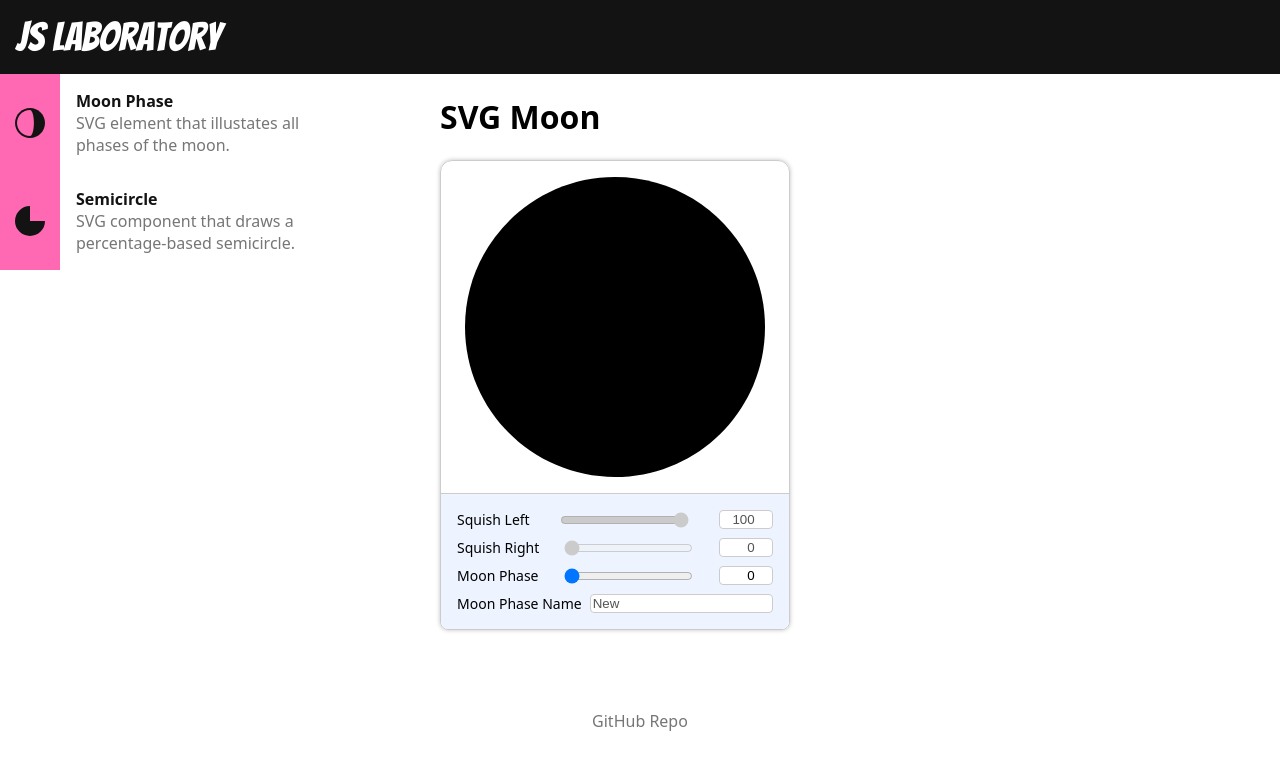
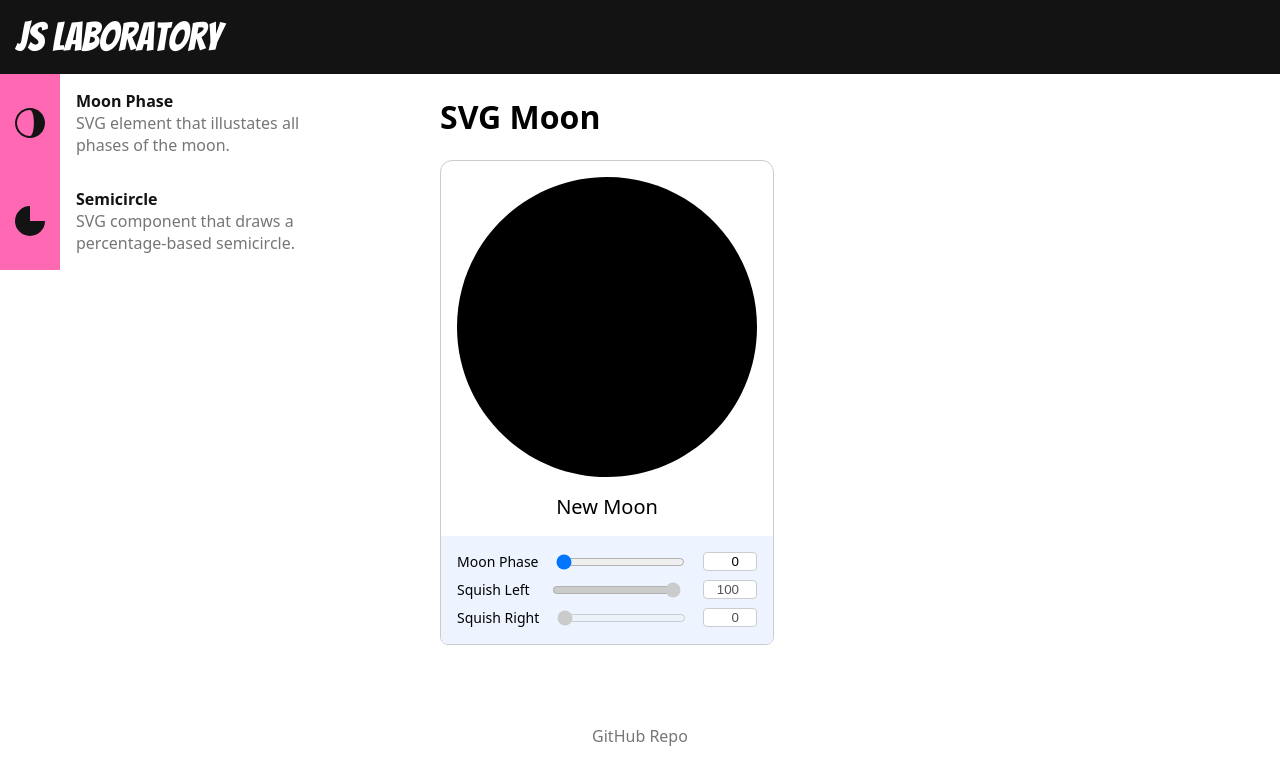
Before and after one commit to CrowsInTrenchCoat/isolations, a Next.js app: page /isolations/svg-moon in a window 1280 px wide. Shown: the top 784 px of the page. Built offline with nearby package versions, Linux system fonts and the light colour scheme.

Commit message:
minor refactor of moon phase isolation.

```diff
--- a/app/(demos)/svg-moon/svg-artboard-controlled.tsx
+++ b/app/(demos)/svg-moon/svg-artboard-controlled.tsx
@@ -4,7 +4,6 @@ import React, { ChangeEvent, useEffect, useState } from 'react'
 import { ClosedInterval, OpenInterval } from '@/lib/interval'
 import { SvgArtboard } from './svg-artboard'
 import { NumberRangeInput } from '@/form/number-range-input'
-import { TextInput } from '@/form/text-input'
 
 export function SvgArtboardControlled () {
   const [ squishLeft, setSquishLeft ] = useState<number>(100)
@@ -16,23 +15,28 @@ export function SvgArtboardControlled () {
     const phase = parseFloat(event.currentTarget.value)
     setMoonPhase(phase)
     if (phase === 0) {
+      // New Moon (type 1)
       setSquishLeft(100)
       setSquishRight(0)
     } else if (phase === 1) {
+      // New Moon (type 2)
       setSquishLeft(0)
       setSquishRight(100)
     } else if (phase > 0 && phase < 0.5) {
+      // Squish Left
       const cents = new ClosedInterval(0, 100)
       const value = (new ClosedInterval(0, 0.5)).translate(phase, cents)
       const nextSquishLeft = cents.reflect(value)
       setSquishLeft(nextSquishLeft)
       setSquishRight(0)
     } else if (phase > 0.5 && phase < 1) {
+      // Squish Right
       const cents = new ClosedInterval(0, 100)
       const nextSquishRight = (new ClosedInterval(0.51, 1)).translate(phase, cents)
       setSquishLeft(0)
       setSquishRight(nextSquishRight)
     } else {
+      // Full Moon
       setSquishLeft(0)
       setSquishRight(0)
     }
@@ -40,15 +44,15 @@ export function SvgArtboardControlled () {
 
   useEffect(() => {
     const interval = (new ClosedInterval(0, 1))
-      .withLabel('New', new ClosedInterval(0))
+      .withLabel('New Moon', new ClosedInterval(0))
       .withLabel('Waxing Crescent', new OpenInterval(0, 0.25))
       .withLabel('First Quarter', new ClosedInterval(0.25))
       .withLabel('Waxing Gibbous', new OpenInterval(0.25, 0.50))
-      .withLabel('Full', new ClosedInterval(0.50))
+      .withLabel('Full Moon', new ClosedInterval(0.50))
       .withLabel('Waning Gibbous', new OpenInterval(0.50, 0.75))
       .withLabel('Last Quarter', new ClosedInterval(0.75))
       .withLabel('Waning Crescent', new OpenInterval(0.75, 1))
-      .withLabel('New', new ClosedInterval(1))
+      .withLabel('New Moon', new ClosedInterval(1))
 
     setMoonPhaseName(interval.label(moonPhase))
   }, [moonPhase])
@@ -62,8 +66,17 @@ export function SvgArtboardControlled () {
           squishLeft={squishLeft}
           squishRight={squishRight}
         />
+        <div className="box-preview-label">{moonPhaseName}</div>
       </div>
       <div className="box-actions">
+        <NumberRangeInput
+          label="Moon Phase"
+          min={0}
+          max={1}
+          onChange={handleChangeMoonPhase}
+          step={0.01}
+          value={moonPhase}
+        />
         <NumberRangeInput
           label="Squish Left"
           min={0}
@@ -80,19 +93,6 @@ export function SvgArtboardControlled () {
           value={squishRight}
           disabled
         />
-        <NumberRangeInput
-          label="Moon Phase"
-          min={0}
-          max={1}
-          onChange={handleChangeMoonPhase}
-          step={0.01}
-          value={moonPhase}
-        />
-        <TextInput
-          disabled
-          label="Moon Phase Name"
-          value={moonPhaseName}
-        />
       </div>
     </div>
   )
--- a/app/globals.scss
+++ b/app/globals.scss
@@ -96,21 +96,9 @@ abbr {
   }
 }
 
-@mixin border-box {
+.box {
+  background: #fff;
   border: 1px solid #ccc;
-  border-radius: 0.75rem;
-  box-shadow: 0 0 0.25rem rgba(0, 0, 0, 0.25);
-  transition: box-shadow 250ms ease;
-  &:focus,
-  &:focus-within,
-  &:hover {
-    border-color: #b6b6b6;
-    box-shadow: 0 0 0.35rem rgba(0, 0, 0, 0.5);
-  }
-}
-
-.box {
-  @include border-box();
   border-radius: 0.75rem 0.75rem 0.5rem 0.5rem;
   display: inline-flex;
   flex-direction: column;
@@ -118,15 +106,20 @@ abbr {
   overflow: hidden;
   transition: box-shadow 250ms ease;
   &-preview {
+    border-bottom: 0;
     padding: 1rem;
     display: flex;
-    align-items: center;
-    justify-content: center;
+      align-items: center;
+      flex-direction: column;
+      gap: 1rem;
+      justify-content: center;
+    &-label {
+      font-size: 1.25rem;
+      font-weight: 300;
+    }
   }
   &-actions {
     background-color: #edf4ff;
-    border-top: 1px solid #ccc;
-    border-radius: 0 0 0.5rem 0.5rem;
     display: flex;
     flex-direction: column;
     justify-content: space-between;
```
